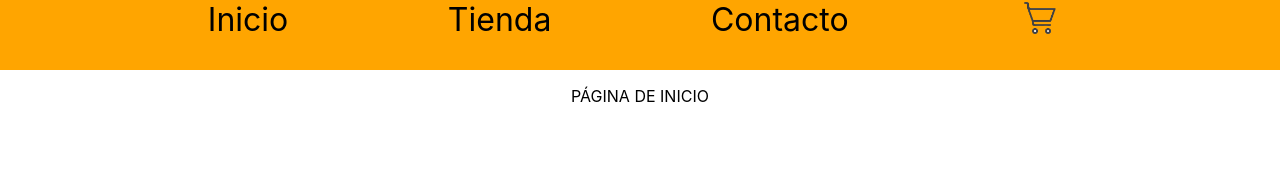
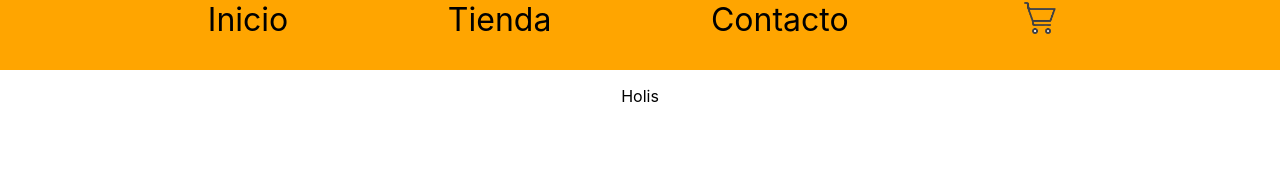
Before and after one commit to AilinI/tienda-ailin-ojeda, a React (Create React App) app: page / in a window 1280 px wide. Shown: the part 112-288 px from the top of the page. Built offline with nearby package versions, Linux system fonts and the light colour scheme.

Commit message:
desafío

```diff
--- a/src/App.js
+++ b/src/App.js
@@ -8,7 +8,7 @@ export const App = () =>{
     <div className="App">
       <Title />
       <NavBar />
-      <ItemListContainer />
+      <ItemListContainer greeting="Holis" />
     </div>
 
   );
--- a/src/components/ItemListContainer/ItemListContainer.js
+++ b/src/components/ItemListContainer/ItemListContainer.js
@@ -1,8 +1,8 @@
-function ItemListContainer() {
-    console.log(ItemListContainer)
+function ItemListContainer(props) {
+    console.log(props)
     return (
 
-        <p>PÁGINA DE INICIO</p>
+        <p>{props.greeting}</p>
     )
 
 }
```
